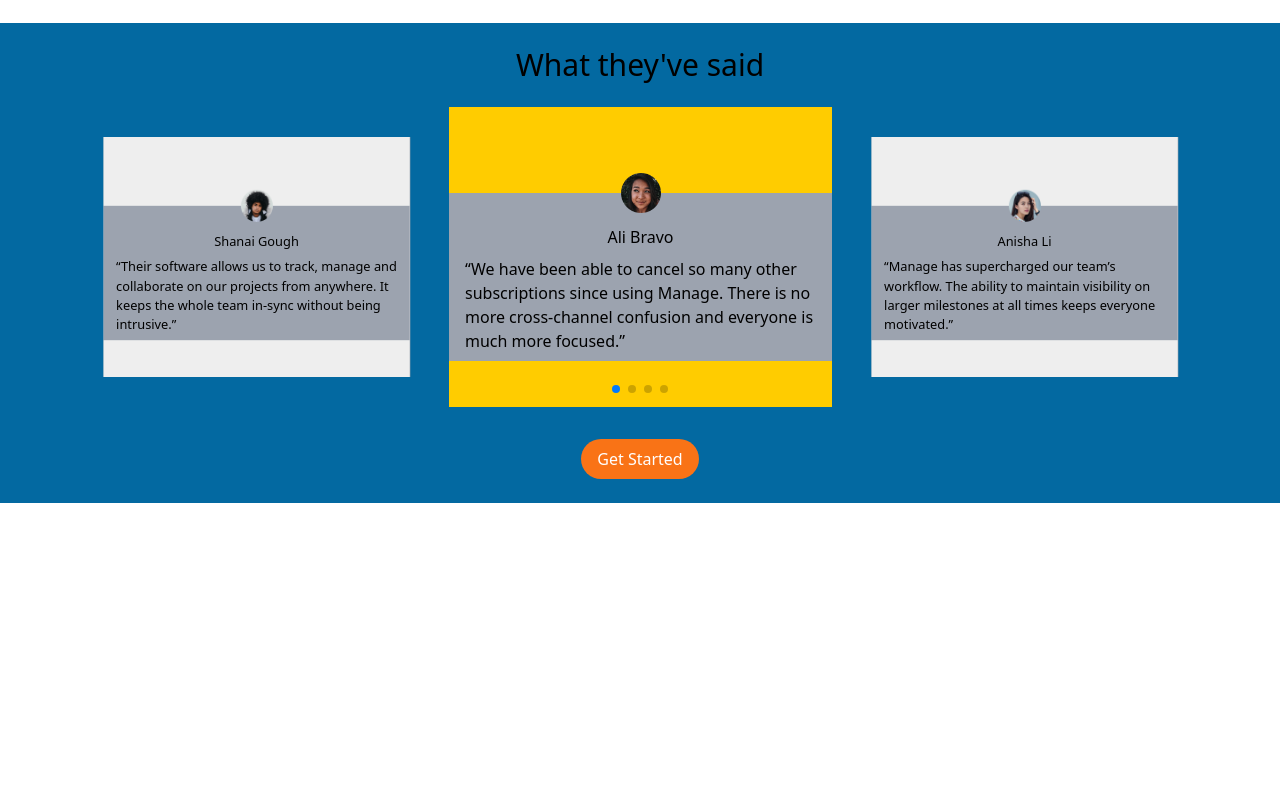
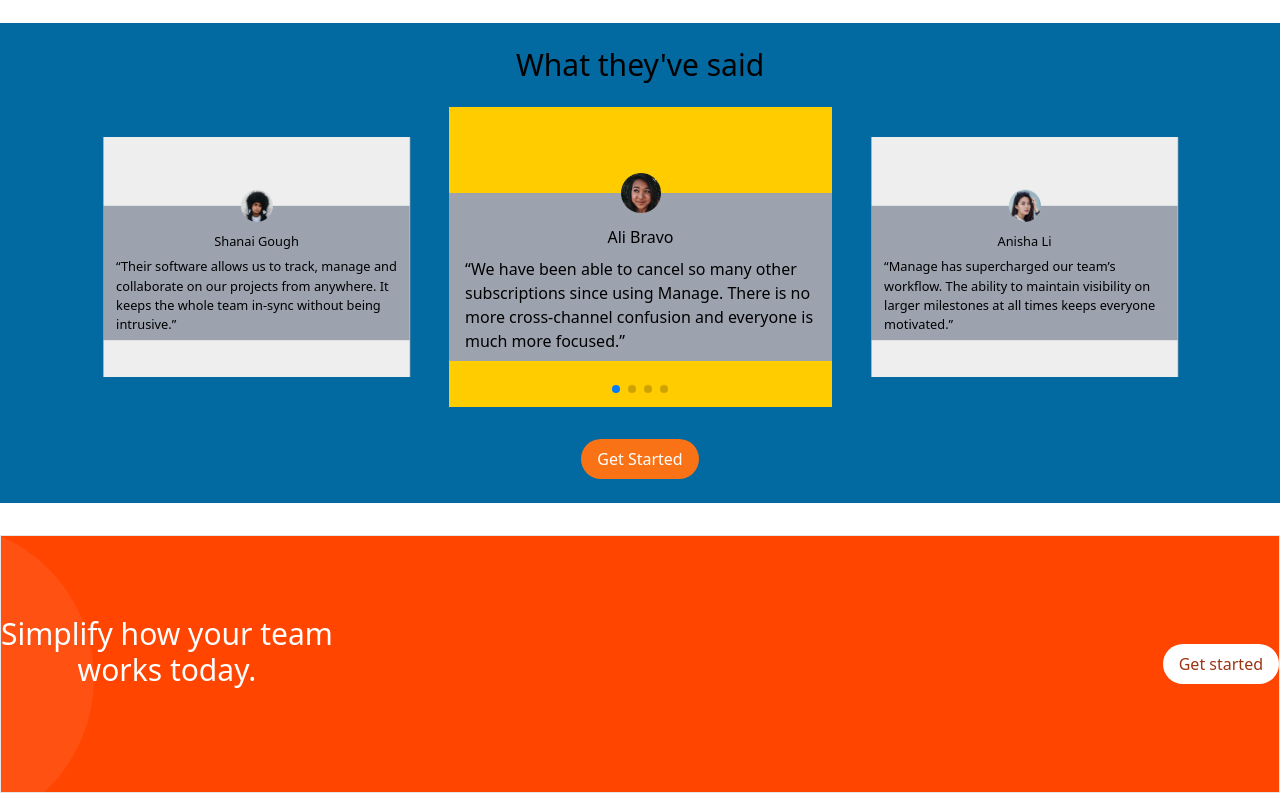
Before and after one commit to tsxepo-web/manage-landing-page, an Angular app: page / in a window 1280 px wide. Shown: the part 846-1639 px from the top of the page. Before the commit the page ends 1349 px from the top, so only its background shows below. Built offline with nearby package versions, Linux system fonts and the light colour scheme.

Commit message:
Update call to action component

```diff
--- /dev/null
+++ b/src/app/Components/call-to-action/call-to-action.component.css
@@ -0,0 +1,7 @@
+.cta {
+  background: url(../../../assets/images/bg-simplify-section-mobile.svg);
+  background-repeat: no-repeat;
+  background-color: orangered;
+  /* min-height: 200px; */
+  margin-top: 2rem;
+}
--- /dev/null
+++ b/src/app/Components/call-to-action/call-to-action.component.html
@@ -0,0 +1,15 @@
+<div class="cta">
+  <div
+    class="container mx-auto py-20 flex flex-col sm:flex sm:justify-between sm:flex-row sm:items-center border"
+  >
+    <h2 class="text-3xl text-center text-white pb-6">
+      Simplify how your team <br />
+      works today.
+    </h2>
+    <a
+      class="block mx-auto px-4 py-2 bg-white rounded-full text-orange-800 sm:mx-0"
+      href="./"
+      >Get started</a
+    >
+  </div>
+</div>
--- a/src/app/app.component.html
+++ b/src/app/app.component.html
@@ -1 +1,5 @@
-<app-header /> <app-hero-section /> <app-main /> <app-carousel />
+<app-header />
+<app-hero-section />
+<app-main />
+<app-carousel />
+<app-call-to-action />
--- a/src/app/app.module.ts
+++ b/src/app/app.module.ts
@@ -9,6 +9,7 @@ import { HeaderComponent } from './Components/header/header.component';
 import { HeroSectionComponent } from './Components/hero-section/hero-section.component';
 import { MainComponent } from './Components/main/main.component';
 import { CarouselComponent } from './Components/carousel/carousel.component';
+import { CallToActionComponent } from './Components/call-to-action/call-to-action.component';
 
 register();
 
@@ -19,6 +20,7 @@ register();
     HeroSectionComponent,
     MainComponent,
     CarouselComponent,
+    CallToActionComponent,
   ],
   imports: [BrowserModule, AppRoutingModule, ReactiveFormsModule],
   providers: [],
```
Also changed, not shown: src/app/Components/call-to-action/call-to-action.component.ts (added, +10 -0 lines), 1 other file (tests, documents, lock files or other folders).
